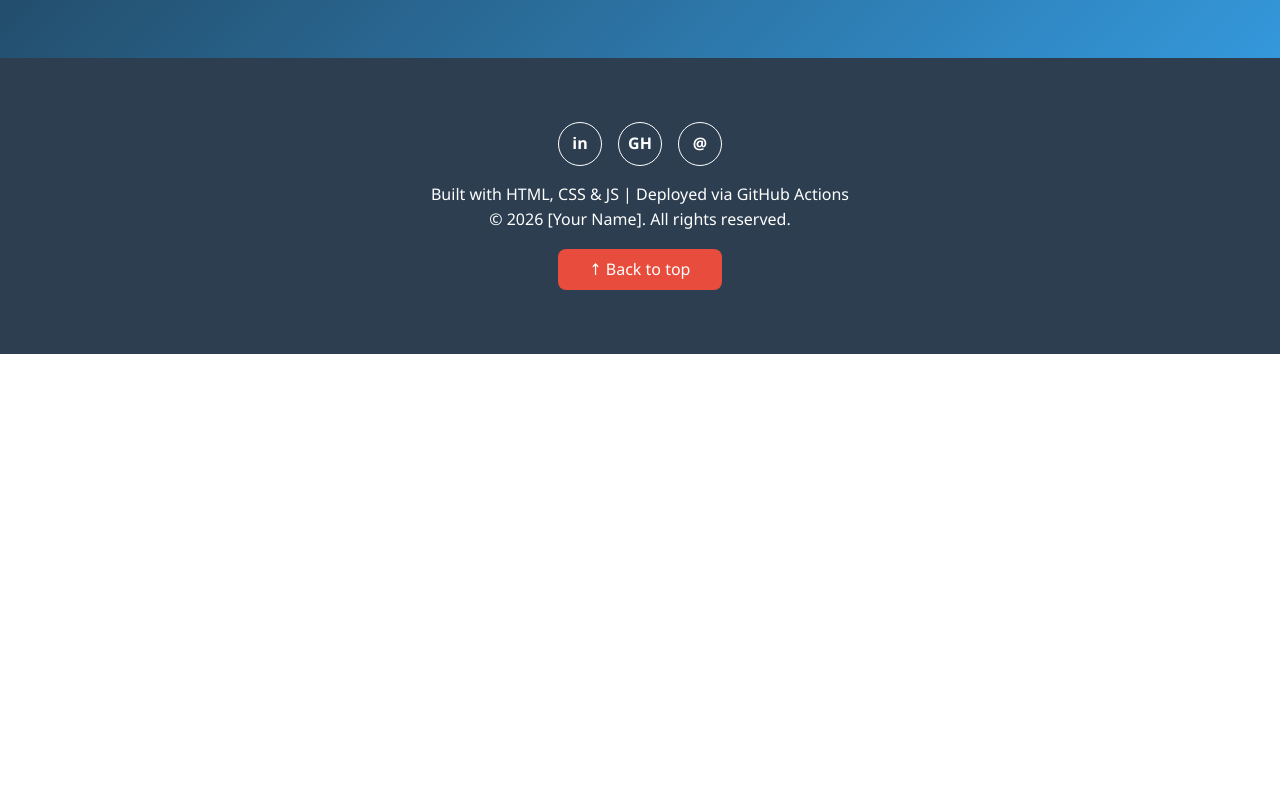
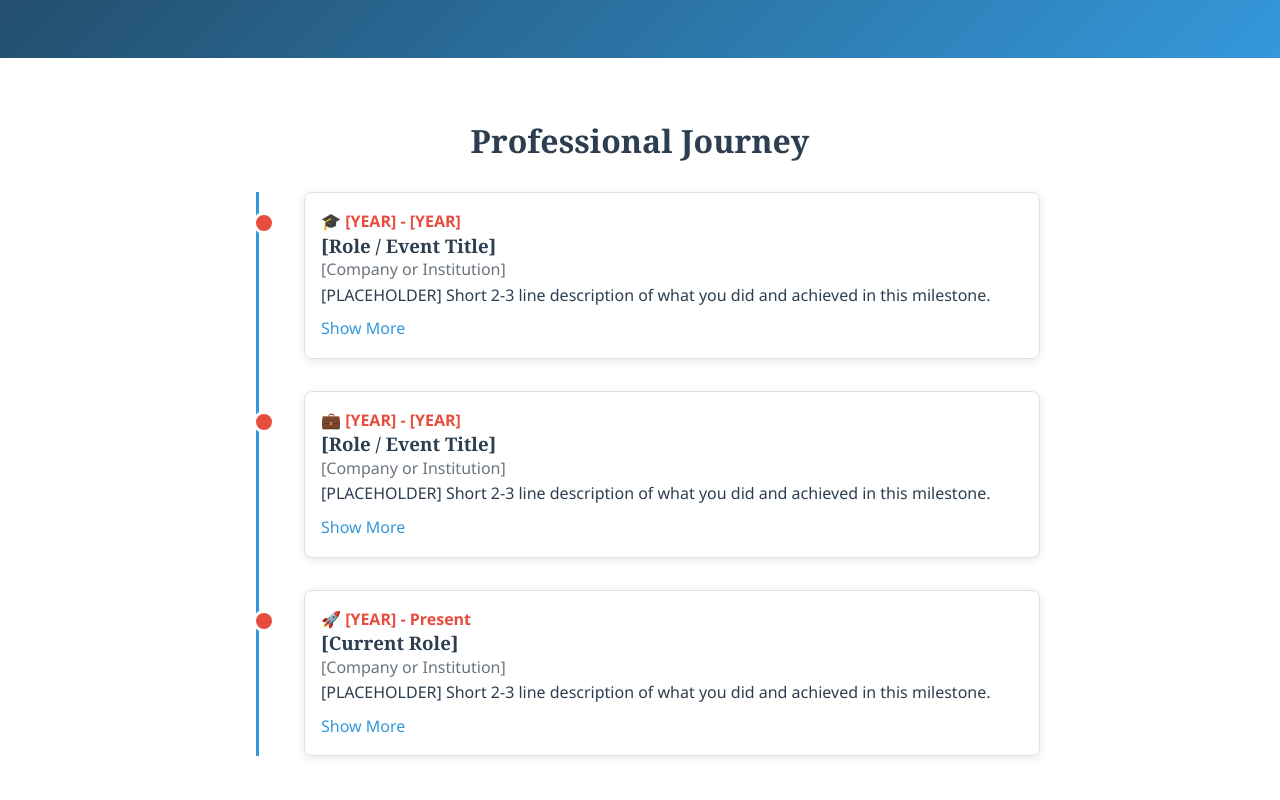
Before and after one commit to nevathavadivelu/profile-website, a plain HTML site: page index.html in a window 1280 px wide. Shown: the part 800-1600 px from the top of the page. Before the commit the page ends 1154 px from the top, so only its background shows below. Drawn offline with Linux system fonts and the light colour scheme.

Commit message:
Add journey timeline with show more

```diff
--- a/css/style.css
+++ b/css/style.css
@@ -39,6 +39,19 @@ ul { list-style: none; }
 .reveal { opacity: 0; transform: translateY(30px); transition: opacity 0.6s, transform 0.6s; }
 .reveal.visible { opacity: 1; transform: none; }
 
+/* Timeline */
+.timeline { position: relative; max-width: 800px; margin: 0 auto; padding-left: var(--spacing-xl); }
+.timeline::before { content: ""; position: absolute; left: 1rem; top: 0; bottom: 0; width: 3px; background: var(--color-primary-light); }
+.milestone { position: relative; background: var(--color-bg-card); border: 1px solid var(--color-border); border-radius: var(--border-radius);
+  padding: var(--spacing-md); margin-bottom: var(--spacing-lg); box-shadow: 0 2px 8px var(--color-shadow); }
+.milestone::before { content: ""; position: absolute; left: -3.25rem; top: 1.2rem; width: 16px; height: 16px; border-radius: 50%;
+  background: var(--color-accent); border: 3px solid var(--color-bg); }
+.period { color: var(--color-accent); font-weight: bold; }
+.company { color: var(--color-text-secondary); }
+.more { display: none; margin-top: var(--spacing-sm); }
+.more.open { display: block; }
+.toggle-more { background: none; border: 0; color: var(--color-primary-light); cursor: pointer; font: inherit; margin-top: var(--spacing-sm); padding: 0; }
+
 /* Footer */
 .site-footer { background: var(--color-primary); color: var(--color-text-inverse); text-align: center; padding: var(--spacing-xl) var(--spacing-md); }
 .social { display: flex; justify-content: center; gap: var(--spacing-md); margin-bottom: var(--spacing-md); }
--- a/index.html
+++ b/index.html
@@ -37,6 +37,39 @@
       </div>
     </section>
 
+    <!-- 2. PROFESSIONAL JOURNEY -->
+    <section id="journey" class="section">
+      <div class="container">
+        <h2>Professional Journey</h2>
+        <ul class="timeline">
+        <li class="milestone reveal">
+          <span class="period"><span aria-hidden="true">🎓</span> [YEAR] - [YEAR]</span>
+          <h3>[Role / Event Title]</h3>
+          <p class="company">[Company or Institution]</p>
+          <p>[PLACEHOLDER] Short 2-3 line description of what you did and achieved in this milestone.</p>
+          <div class="more"><p>[PLACEHOLDER] Longer details: key projects, technologies, results.</p></div>
+          <button type="button" class="toggle-more" aria-expanded="false">Show More</button>
+        </li>
+        <li class="milestone reveal">
+          <span class="period"><span aria-hidden="true">💼</span> [YEAR] - [YEAR]</span>
+          <h3>[Role / Event Title]</h3>
+          <p class="company">[Company or Institution]</p>
+          <p>[PLACEHOLDER] Short 2-3 line description of what you did and achieved in this milestone.</p>
+          <div class="more"><p>[PLACEHOLDER] Longer details: key projects, technologies, results.</p></div>
+          <button type="button" class="toggle-more" aria-expanded="false">Show More</button>
+        </li>
+        <li class="milestone reveal">
+          <span class="period"><span aria-hidden="true">🚀</span> [YEAR] - Present</span>
+          <h3>[Current Role]</h3>
+          <p class="company">[Company or Institution]</p>
+          <p>[PLACEHOLDER] Short 2-3 line description of what you did and achieved in this milestone.</p>
+          <div class="more"><p>[PLACEHOLDER] Longer details: key projects, technologies, results.</p></div>
+          <button type="button" class="toggle-more" aria-expanded="false">Show More</button>
+        </li>
+        </ul>
+      </div>
+    </section>
+
   </main>
 
   <!-- 6. FOOTER -->
--- a/js/main.js
+++ b/js/main.js
@@ -12,6 +12,16 @@ document.addEventListener('DOMContentLoaded', () => {
   };
   toggle.addEventListener('click', () => setMenu(!links.classList.contains('open')));
   $$('a', links).forEach((a) => a.addEventListener('click', () => setMenu(false)));
+
+  /* 2. Show More / Show Less on timeline milestones */
+  $$('.toggle-more').forEach((btn) => {
+    btn.addEventListener('click', () => {
+      const more = btn.previousElementSibling;
+      const open = more.classList.toggle('open');
+      btn.textContent = open ? 'Show Less' : 'Show More';
+      btn.setAttribute('aria-expanded', String(open));
+    });
+  });
 
   /* 3. Scroll-triggered animations with IntersectionObserver */
   const revealEls = $$('.reveal');
```
